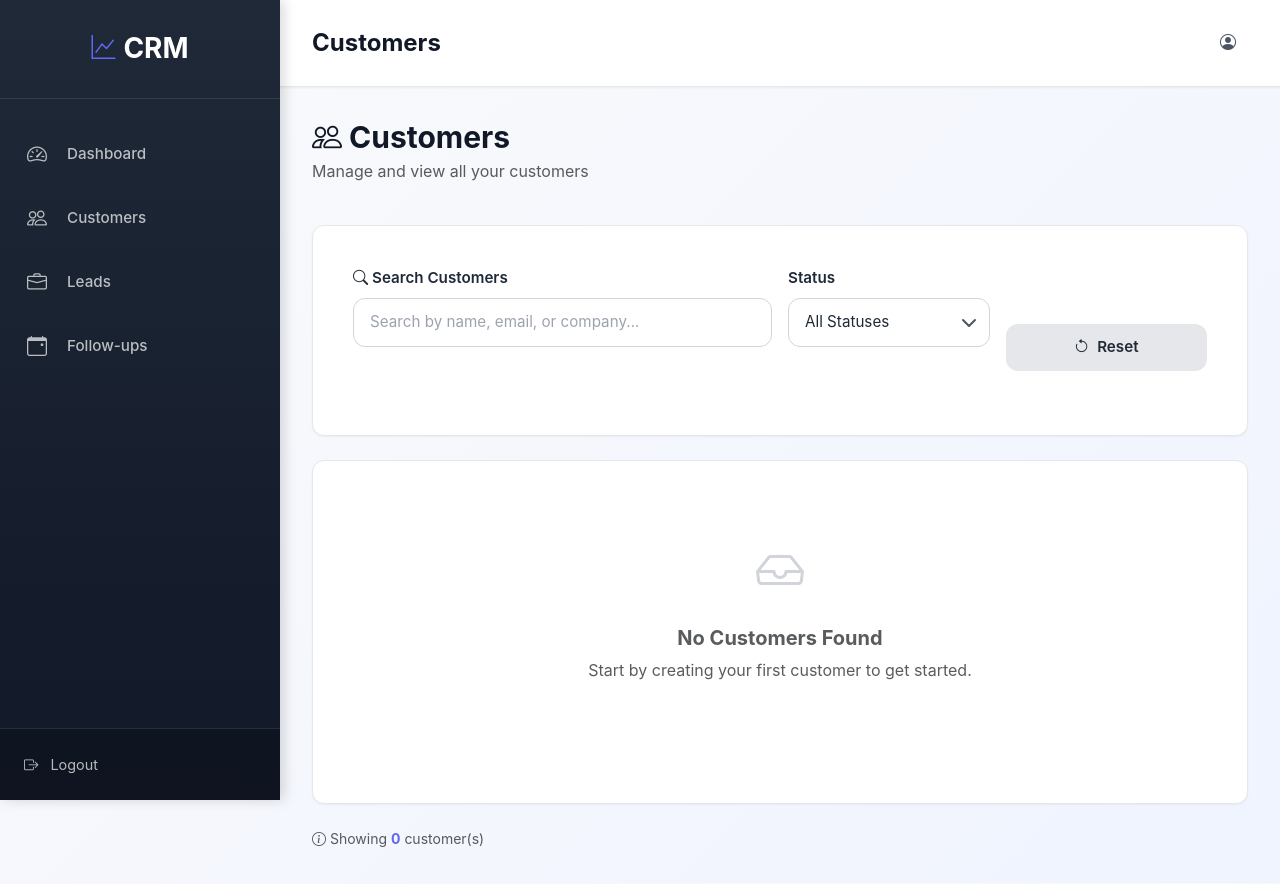
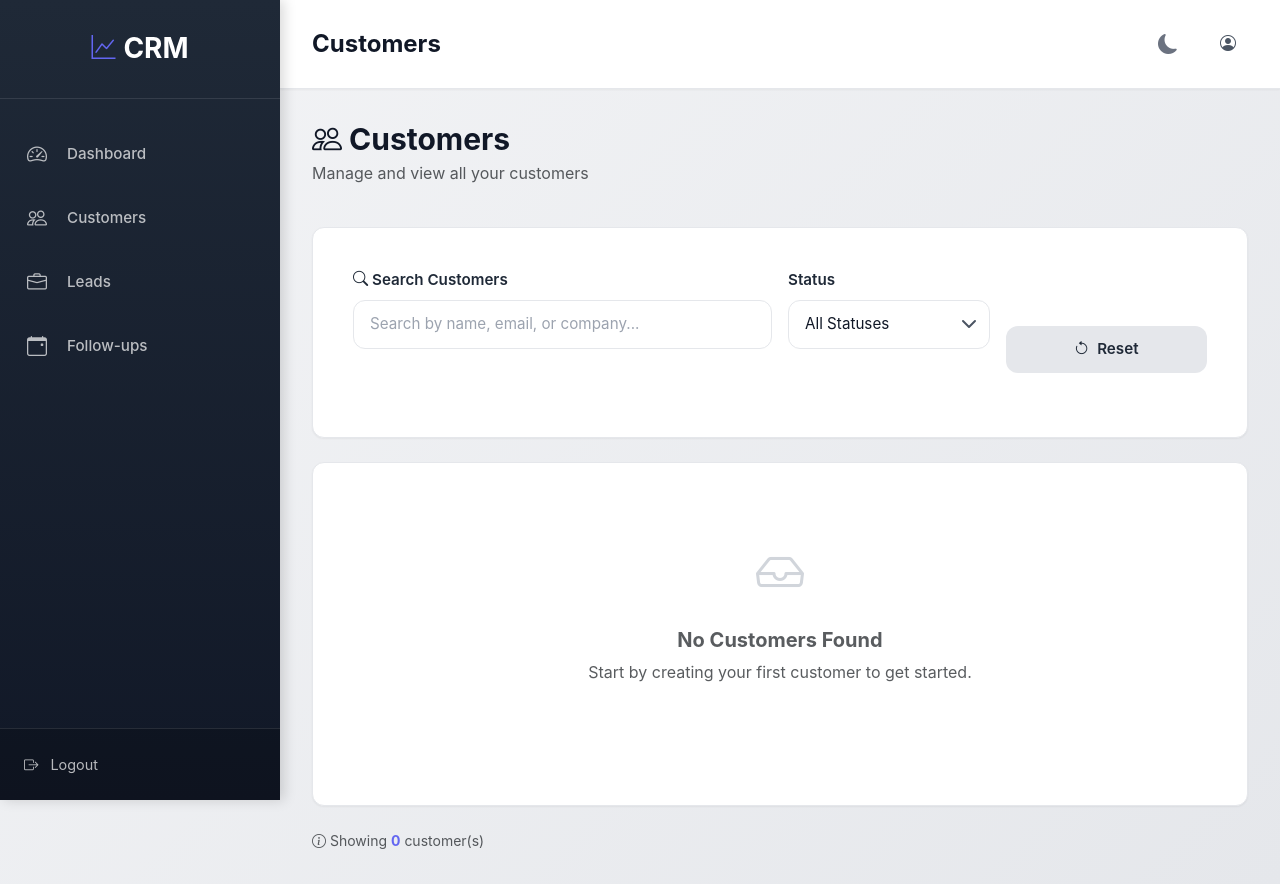
Before and after one commit to dhurka832/Customer_Relationship_Management_System, a Django app: template crm_app/templates/customer/customer_list.html in a window 1280 px wide. Before the commit the page ends 847 px from the top, so only its background shows below. Run offline with Django 5.2, Linux system fonts and the light colour scheme; the template is opened without the code that fills it, so the values that code supplies are empty.

Commit message:
Add dark mode support to CRM
- Update CSS variables to support dark mode theme
- Add dark mode toggle button in top bar
- Persist dark mode preference in localStorage
- Detect system dark mode preference automatically
- Update all components (cards, tables, forms, modals) for dark mode
- Sidebar and top bar styled for dark mode
- Icons change between sun/moon based on theme

```diff
--- a/crm_app/static/css/base_styles.css
+++ b/crm_app/static/css/base_styles.css
@@ -26,6 +26,14 @@
   --gray-200: #e5e7eb;
   --gray-100: #f3f4f6;
   --gray-50: #f9fafb;
+
+  /* Background Colors */
+  --bg-primary: #ffffff;
+  --bg-secondary: #f3f4f6;
+  --bg-tertiary: #e5e7eb;
+  --text-primary: #111827;
+  --text-secondary: #6b7280;
+  --border-color: #e5e7eb;
 
   /* Spacing System */
   --spacing-1: 0.25rem;
@@ -68,10 +102,11 @@ html {
 
 body {
   font-family: -apple-system, BlinkMacSystemFont, 'Segoe UI', 'Roboto', 'Oxygen', 'Ubuntu', 'Cantarell', sans-serif;
-  background: linear-gradient(135deg, var(--gray-50) 0%, #f0f4ff 100%);
-  color: var(--gray-800);
+  background: linear-gradient(135deg, var(--bg-secondary) 0%, var(--bg-tertiary) 100%);
+  color: var(--text-primary);
   line-height: 1.6;
   min-height: 100vh;
+  transition: background-color var(--transition-base), color var(--transition-base);
 }
 
 /* Typography */
@@ -232,7 +267,7 @@ a:hover {
 }
 
 ::-webkit-scrollbar-track {
-  background: var(--gray-100);
+  background: var(--bg-secondary);
 }
 
 ::-webkit-scrollbar-thumb {
--- a/crm_app/static/css/components.css
+++ b/crm_app/static/css/components.css
@@ -5,8 +5,8 @@
 
 /* ===== CARDS ===== */
 .card {
-  background: white;
-  border: 1px solid var(--gray-200);
+  background: var(--bg-primary);
+  border: 1px solid var(--border-color);
   border-radius: var(--radius-lg);
   box-shadow: var(--shadow-sm);
   padding: var(--spacing-6);
@@ -238,10 +238,10 @@
   width: 100%;
   padding: var(--spacing-3) var(--spacing-4);
   font-size: 0.95rem;
-  border: 1px solid var(--gray-300);
+  border: 1px solid var(--border-color);
   border-radius: var(--radius-lg);
-  background: white;
-  color: var(--gray-800);
+  background: var(--bg-primary);
+  color: var(--text-primary);
   transition: all var(--transition-fast);
 }
 
@@ -329,7 +329,7 @@ select.form-control {
 }
 
 .modal-content {
-  background: white;
+  background: var(--bg-primary);
   border-radius: var(--radius-xl);
   box-shadow: var(--shadow-xl);
   max-width: 500px;
@@ -383,22 +383,22 @@ select.form-control {
 .table {
   width: 100%;
   border-collapse: collapse;
-  background: white;
+  background: var(--bg-primary);
   border-radius: var(--radius-lg);
   overflow: hidden;
   box-shadow: var(--shadow-sm);
 }
 
 .table thead {
-  background: var(--gray-50);
-  border-bottom: 2px solid var(--gray-200);
+  background: var(--bg-secondary);
+  border-bottom: 2px solid var(--border-color);
 }
 
 .table th {
   padding: var(--spacing-4);
   text-align: left;
   font-weight: 700;
-  color: var(--gray-800);
+  color: var(--text-primary);
   font-size: 0.875rem;
   text-transform: uppercase;
   letter-spacing: 0.05em;
@@ -406,8 +406,8 @@ select.form-control {
 
 .table td {
   padding: var(--spacing-4);
-  border-bottom: 1px solid var(--gray-200);
-  color: var(--gray-700);
+  border-bottom: 1px solid var(--border-color);
+  color: var(--text-secondary);
 }
 
 .table tbody tr {
@@ -415,7 +415,7 @@ select.form-control {
 }
 
 .table tbody tr:hover {
-  background-color: var(--gray-50);
+  background-color: var(--bg-secondary);
 }
 
 .table-actions {
--- a/crm_app/templates/base.html
+++ b/crm_app/templates/base.html
@@ -40,6 +40,10 @@
             overflow-y: auto;
             box-shadow: 4px 0 12px rgba(0, 0, 0, 0.15);
             transition: transform 0.3s ease;
+        }
+
+        [data-theme="dark"] .sidebar {
+            background: linear-gradient(180deg, #0f172a 0%, #0a0e27 100%);
         }
 
         .sidebar-brand {
@@ -155,11 +159,15 @@
         .top-bar {
             background: white;
             padding: 1.5rem 2rem;
-            border-bottom: 1px solid var(--gray-200);
+            border-bottom: 1px solid var(--border-color);
             display: flex;
             align-items: center;
             justify-content: space-between;
             box-shadow: var(--shadow-sm);
+        }
+
+        [data-theme="dark"] .top-bar {
+            background: var(--bg-primary);
         }
 
         .top-bar-title {
@@ -392,6 +400,11 @@
                     {% block page_title %}CRM System{% endblock %}
                 </div>
                 <div class="top-bar-actions">
+                    <!-- Dark Mode Toggle -->
+                    <button id="darkModeToggle" class="btn btn-icon" title="Toggle Dark Mode" style="background: none; border: none; cursor: pointer; font-size: 1.25rem; color: var(--text-secondary); margin-right: 1rem;">
+                        <i class="bi bi-moon-fill"></i>
+                    </button>
+
                     <div class="top-bar-user">
                         <i class="bi bi-person-circle"></i>
                         <span>{{ user.username }}</span>
@@ -466,6 +479,38 @@
                 link.setAttribute('aria-current', 'page');
             }
         });
+
+        // Dark Mode Toggle
+        const darkModeToggle = document.getElementById('darkModeToggle');
+        const prefersDark = window.matchMedia('(prefers-color-scheme: dark)').matches;
+        const savedMode = localStorage.getItem('darkMode');
+        const isDark = savedMode ? savedMode === 'true' : prefersDark;
+
+        if (isDark) {
+            document.documentElement.setAttribute('data-theme', 'dark');
+            if (darkModeToggle) {
+                darkModeToggle.innerHTML = '<i class="bi bi-sun-fill"></i>';
+                darkModeToggle.title = 'Toggle Light Mode';
+            }
+        }
+
+        if (darkModeToggle) {
+            darkModeToggle.addEventListener('click', () => {
+                const currentTheme = document.documentElement.getAttribute('data-theme');
+                const newTheme = currentTheme === 'dark' ? 'light' : 'dark';
+
+                document.documentElement.setAttribute('data-theme', newTheme);
+                localStorage.setItem('darkMode', newTheme === 'dark');
+
+                darkModeToggle.innerHTML = newTheme === 'dark'
+                    ? '<i class="bi bi-sun-fill"></i>'
+                    : '<i class="bi bi-moon-fill"></i>';
+
+                darkModeToggle.title = newTheme === 'dark'
+                    ? 'Toggle Light Mode'
+                    : 'Toggle Dark Mode';
+            });
+        }
     </script>
 </body>
 
```
Also changed, not shown: other parts of crm_app/static/css/base_styles.css (+35 -9 lines).
